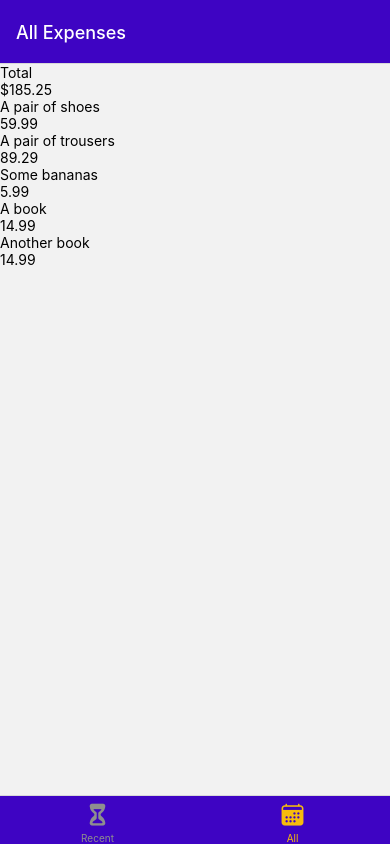
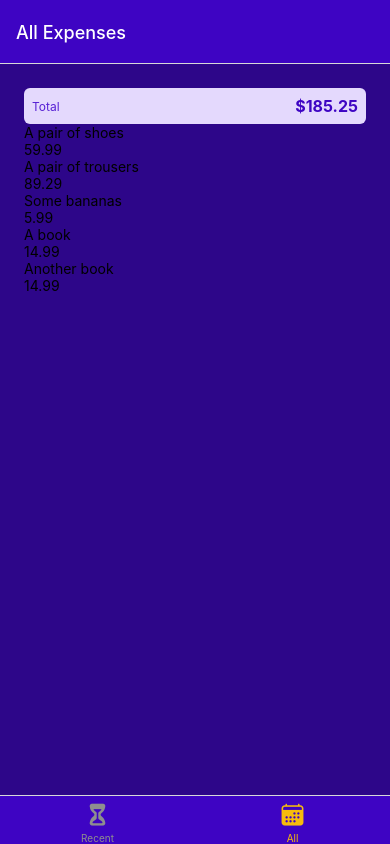
Before and after one commit to sukru-kolay/ExpenseTracker, a React Native app: screen /AllExpenses in a window 390 px wide. Built offline with nearby package versions, Linux system fonts and the light colour scheme.

Commit message:
expenses summary styles

```diff
--- a/src/components/ExpensesOutput/ExpensesOutput.js
+++ b/src/components/ExpensesOutput/ExpensesOutput.js
@@ -2,6 +2,7 @@
 import React from 'react';
 import ExpensesSummary from './ExpensesSummary';
 import ExpensesList from './ExpensesList';
+import {GlobalStyles} from '../../constants/styles';
 
 const DUMMY_EXPENSES = [
   {
@@ -37,7 +38,7 @@
 ];
 const ExpensesOutput = ({expenses, expensesPeriod}) => {
   return (
-    <View>
+    <View style={styles.container}>
       <ExpensesSummary expenses={DUMMY_EXPENSES} periodName={expensesPeriod} />
       <ExpensesList expenses={DUMMY_EXPENSES} />
     </View>
@@ -46,4 +47,10 @@
 
 export default ExpensesOutput;
 
-const styles = StyleSheet.create({});
+const styles = StyleSheet.create({
+  container: {
+    flex: 1,
+    padding: 24,
+    backgroundColor: GlobalStyles.colors.primary700,
+  },
+});
--- a/src/components/ExpensesOutput/ExpensesSummary.js
+++ b/src/components/ExpensesOutput/ExpensesSummary.js
@@ -1,20 +1,37 @@
 import {StyleSheet, Text, View} from 'react-native';
 import React from 'react';
+import {GlobalStyles} from '../../constants/styles';
 
 const ExpensesSummary = ({expenses, periodName}) => {
   const expensesSum = expenses.reduce((sum, expense) => {
     return sum + expense.amount;
   }, 0);
   return (
-    <View>
-      <View>
-        <Text>{periodName}</Text>
-        <Text>${expensesSum.toFixed(2)}</Text>
-      </View>
+    <View style={styles.container}>
+      <Text style={styles.period}>{periodName}</Text>
+      <Text style={styles.sum}>${expensesSum.toFixed(2)}</Text>
     </View>
   );
 };
 
 export default ExpensesSummary;
 
-const styles = StyleSheet.create({});
+const styles = StyleSheet.create({
+  container: {
+    padding: 8,
+    backgroundColor: GlobalStyles.colors.primary50,
+    borderRadius: 6,
+    flexDirection: 'row',
+    justifyContent: 'space-between',
+    alignItems: 'center',
+  },
+  period: {
+    fontSize: 12,
+    color: GlobalStyles.colors.primary400,
+  },
+  sum: {
+    fontSize: 16,
+    fontWeight: 'bold',
+    color: GlobalStyles.colors.primary500,
+  },
+});
```
